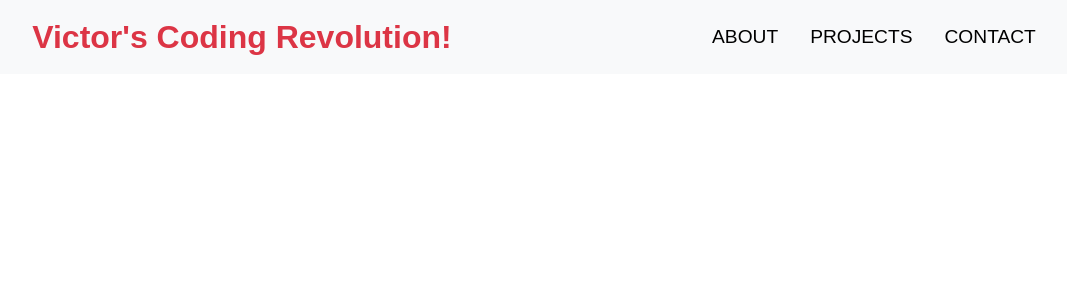
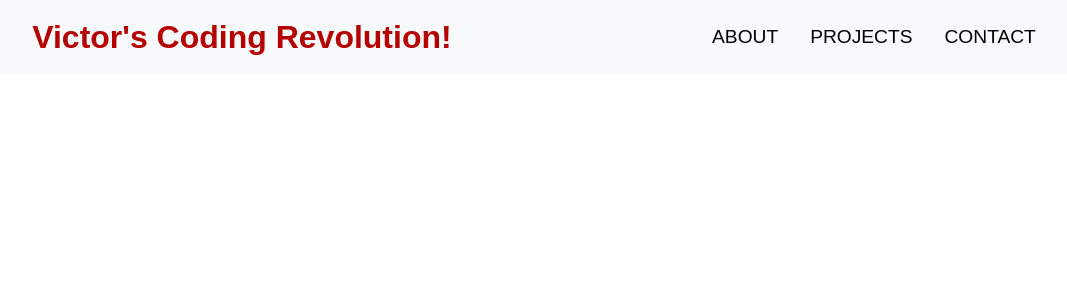
Before and after one commit to deep-research/custom-portfolio, a React (Create React App) app: page /projects in a window 1280 px wide. Shown: the top 300 px of the page, without its empty margins (98-1165 px from the left). Built offline with nearby package versions, Linux system fonts and the light colour scheme.

Commit message:
Page Routing Works

```diff
--- a/src/App.js
+++ b/src/App.js
@@ -1,32 +1,28 @@
 import React, { Component } from "react";
 import "./App.css";
-import {BrowserRouter as Router, Route, Switch, Link, Redirect}
+import Navbar from "./components/navbar/Navbar"
+import {BrowserRouter as Router, Route, Switch, Redirect}
     from "react-router-dom"
-import Navbar from "./components/navbar/Navbar"
+import About from "./pages/About"
+import Projects from "./pages/Projects"
+import Contact from "./pages/Contact"
 
 class App extends Component {
     render() {
         return (
-            <div>
-                <Navbar />
-            </div>
-
-            // <Router>
-            //     <div>
-            //         <ul>
-            //             <li><Link to="/code">Coding Page</Link></li>
-            //             <li><Link to="/music">Music Page</Link></li>
-            //         </ul>
-
-            //         <Switch>
-            //             <Route exact path="/" render={() => (
-            //                 <Redirect to="/code" />
-            //             )}/>
-            //             <Route path="/code" component={Code}/>
-            //             <Route path="/music" component={Music}/>
-            //         </Switch>
-            //     </div>
-            // </Router>
+            <Router>
+                <div>
+                    <Navbar  />
+                    <Switch>
+                        <Route exact path="/" render={() => (
+                            <Redirect to="/projects" />
+                        )}/>
+                        <Route path="/about" component={About}/>
+                        <Route path="/projects" component={Projects}/>
+                        <Route path="/contact" component={Contact}/>
+                    </Switch>
+                </div>
+            </Router>
         );
     }
 }
--- a/src/components/navbar/Navbar.js
+++ b/src/components/navbar/Navbar.js
@@ -1,19 +1,18 @@
 import React, { Component } from 'react';
 import "./navbar.css"
+import { Link } from "react-router-dom"
 
 class Navbar extends Component {
     render() {
         return (
-            <div>
-                <nav className="navbar justify-content-around navbar-light bg-light">
-                    <a className="navbar-brand text-danger font-weight-bold">Victor's Coding Revolution!</a>
-                    <form className="form-inline">
-                            <a class="nav-link" href="#">ABOUT</a>
-                            <a class="nav-link" href="#">PROJECTS</a>
-                            <a class="nav-link" href="#">CONTACT</a>
-                    </form>
-                </nav>
-            </div>
+            <nav className="navbar justify-content-around navbar-light bg-light">
+                <Link class="navbar-brand font-weight-bold" to="/projects">Victor's Coding Revolution!</Link>
+                <form className="form-inline">
+                        <Link class="nav-link" to="/about">ABOUT</Link>
+                        <Link class="nav-link" to="/projects">PROJECTS</Link>
+                        <Link class="nav-link" to="/contact">CONTACT</Link>
+                </form>
+            </nav>
         );
     }
 }
--- a/src/components/navbar/navbar.css
+++ b/src/components/navbar/navbar.css
@@ -1,5 +1,10 @@
 .navbar-brand {
     font-size: 1.35em;
+    color: rgb(182, 1, 1) !important;
+}
+
+.navbar-brand:hover {
+    color: darkred !important;
 }
 
 @media screen and (min-width: 470px) {
@@ -12,3 +17,7 @@
     color: black;
     font-size: 120%;
 }
+
+.nav-link:hover {
+    color: darkred;
+}
--- /dev/null
+++ b/src/pages/About.js
@@ -0,0 +1,12 @@
+import React, { Component } from 'react';
+
+class About extends Component {
+    render() {
+        return (
+            <div>
+            </div>
+        );
+    }
+}
+
+export default About;
--- /dev/null
+++ b/src/pages/Contact.js
@@ -0,0 +1,12 @@
+import React, { Component } from 'react';
+
+class Contact extends Component {
+    render() {
+        return (
+            <div>
+            </div>
+        );
+    }
+}
+
+export default Contact;
--- /dev/null
+++ b/src/pages/Projects.js
@@ -0,0 +1,12 @@
+import React, { Component } from 'react';
+
+class Projects extends Component {
+    render() {
+        return (
+            <div>
+            </div>
+        );
+    }
+}
+
+export default Projects;
```
